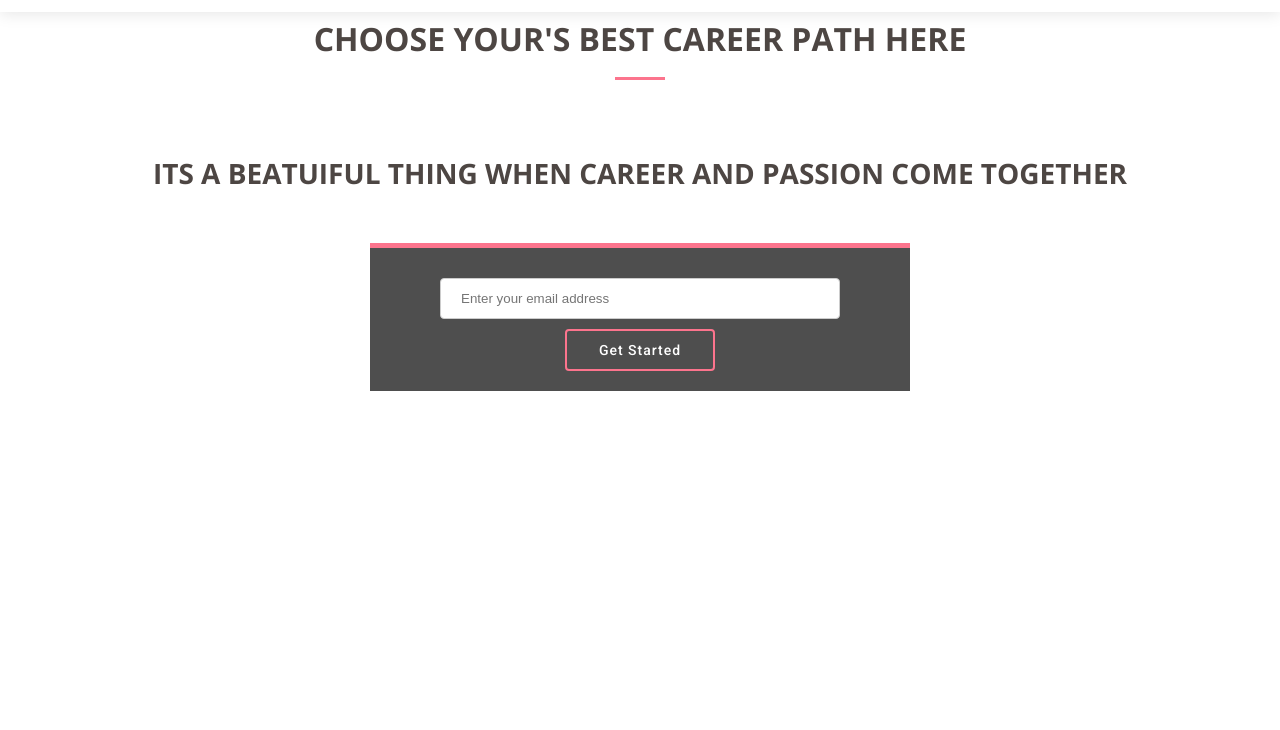
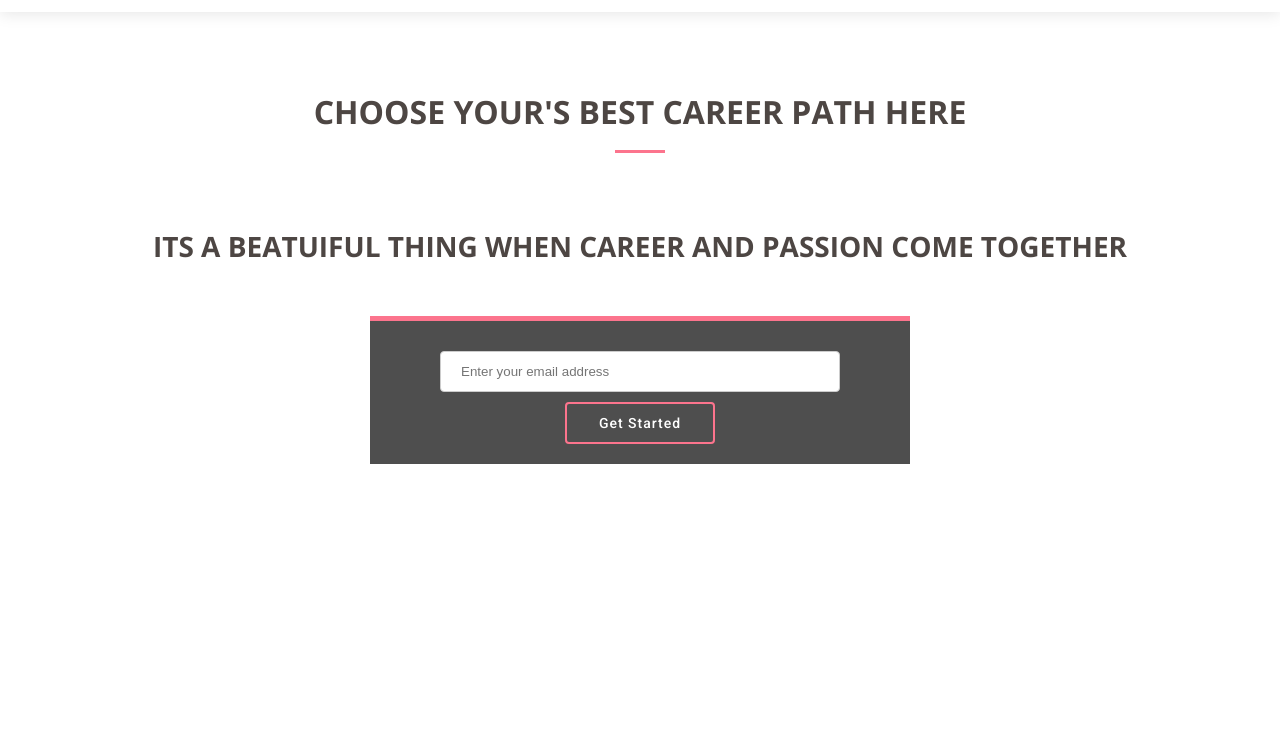
Before and after one commit to kris517583/Product-Landing-page, a plain HTML site: page index.html in a window 1280 px wide. Shown: the part 70-800 px from the top of the page. Drawn offline with nearby package versions, Linux system fonts and the light colour scheme.

Commit message:
Add files via upload

```diff
--- a/index.html
+++ b/index.html
@@ -43,7 +43,7 @@
 </header>
 <main>
 <section id="emailsection">
-	<div class="section-title"><h2 style="color: #4d4643">Choose your's best career path here</strong></h2></div>
+	<div class="section-title"><h2 style="color: #4d4643;margin-top:100px">Choose your's best career path here</strong></h2></div>
 	<h2 class="section-heading"style="color: #4d4643">Its a beatuiful thing when Career and Passion come together</h2>
 	<form id="form" action="https://www.freecodecamp.com/email-submit">
       <input name="email" id="email" type="email" placeholder="Enter your email address" required="">
```
